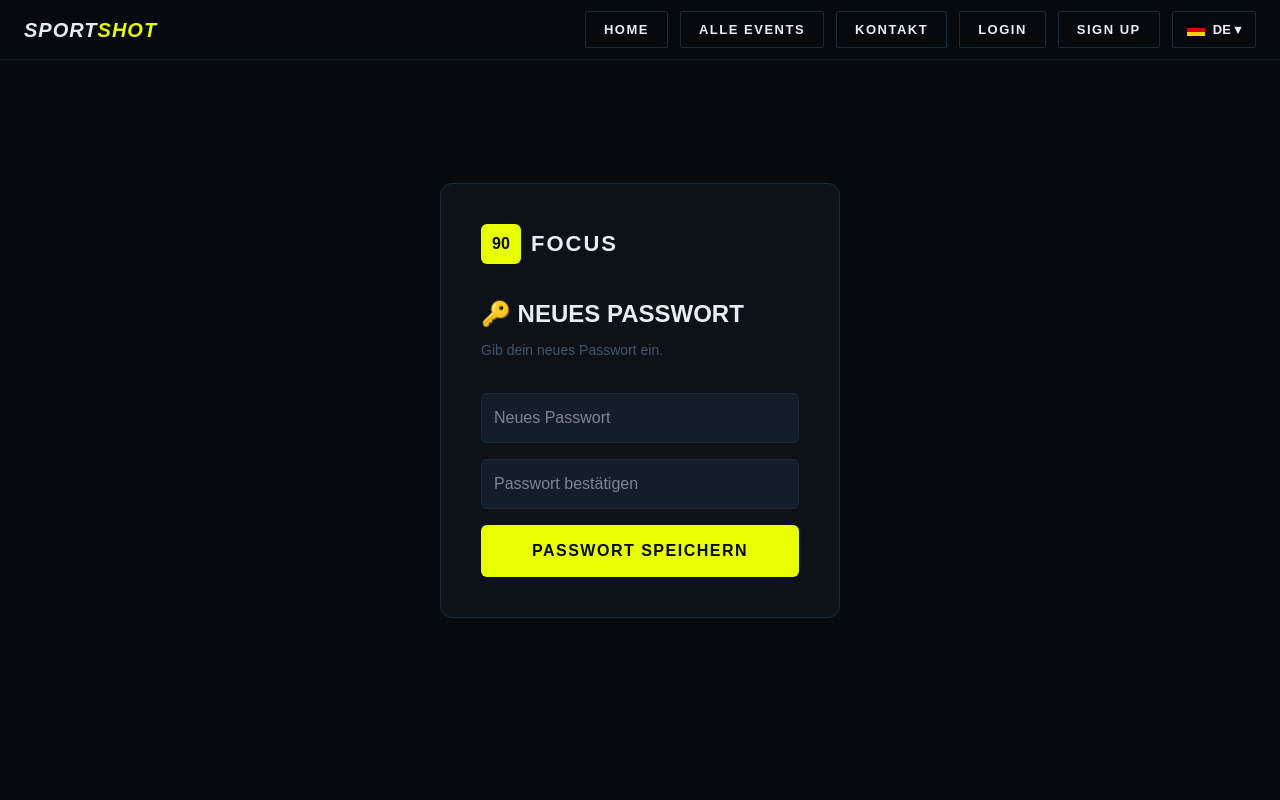
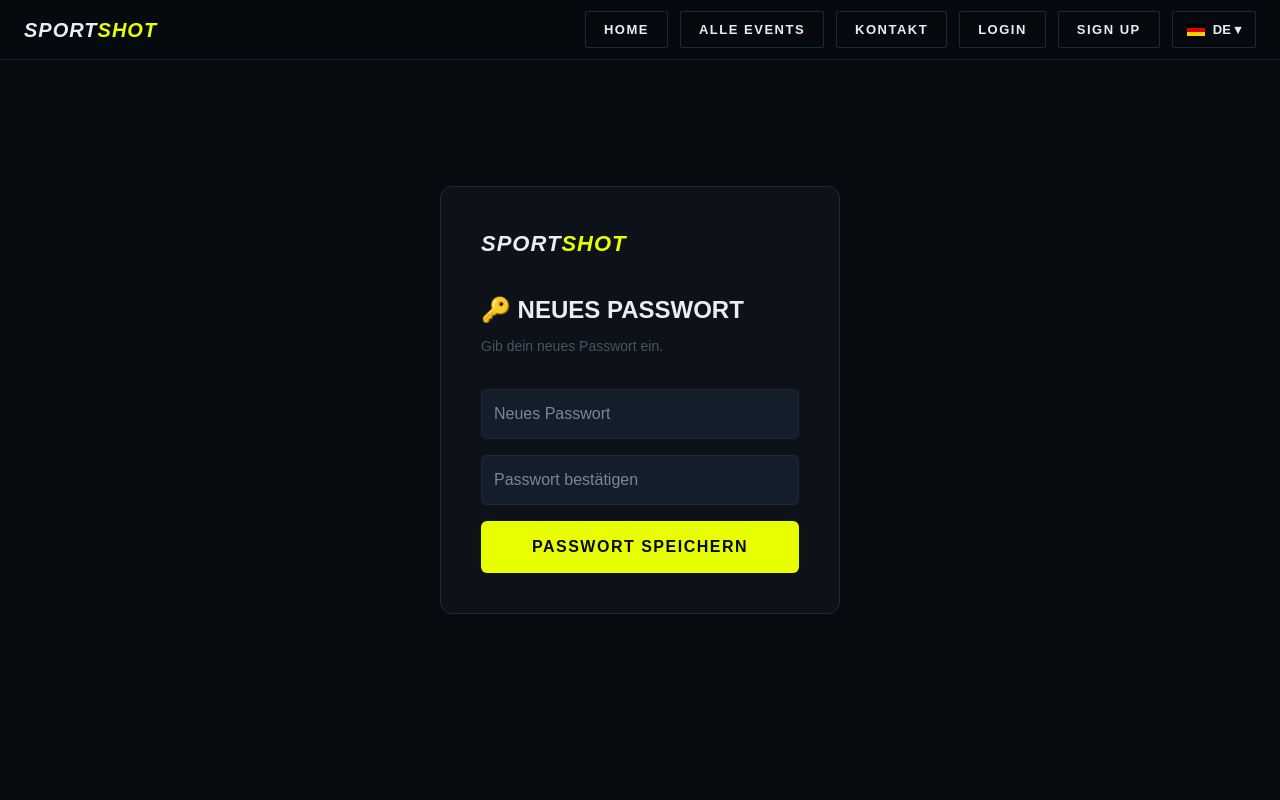
Before and after one commit to 90focus/90focus, a Next.js app: page /reset-password in a window 1280 px wide. Shown: the top 800 px of the page. Built offline with nearby package versions, Linux system fonts and the light colour scheme; no server answers.

Commit message:
Fehlerbehandlung fuer Register und Reset-Password, altes Logo gefixt

```diff
--- a/app/register/page.tsx
+++ b/app/register/page.tsx
@@ -57,6 +57,7 @@ export default function RegisterPage() {
     setLoading(true)
     setError('')
 
+    try {
       const { data, error: signUpError } = await supabase.auth.signUp({
         email, password,
         options: {
@@ -71,12 +72,16 @@ const { data, error: signUpError } = await supabase.auth.signUp({
         } else {
           setError(t.errorPrefix + signUpError.message)
         }
-      setLoading(false)
         return
       }
 
       setSent(true)
+    } catch (e) {
+      console.error('handleRegister error:', e)
+      setError(t.errorPrefix + 'Verbindungsfehler, bitte erneut versuchen.')
+    } finally {
       setLoading(false)
+    }
   }
 
   return (
--- a/app/reset-password/page.tsx
+++ b/app/reset-password/page.tsx
@@ -35,14 +35,20 @@ export default function ResetPasswordPage() {
       return
     }
     setLoading(true)
+    try {
       const { error } = await supabase.auth.updateUser({ password })
       if (error) {
         setMessage('Fehler: ' + error.message)
       } else {
         setMessage('✅ Passwort erfolgreich geändert!')
-      setTimeout(() => router.push('/dashboard'), 2000)
+        setTimeout(() => router.push('/login'), 2000)
       }
+    } catch (e) {
+      console.error('handleReset error:', e)
+      setMessage('Fehler: Verbindungsfehler, bitte erneut versuchen.')
+    } finally {
       setLoading(false)
+    }
   }
 
   return (
@@ -54,11 +60,10 @@ export default function ResetPasswordPage() {
         background: '#0d1219', border: '1px solid #1c2a38',
         borderRadius: '12px', padding: '40px', width: '100%', maxWidth: '400px'
       }}>
-        <div style={{ display: 'flex', alignItems: 'center', gap: 10, marginBottom: 32 }}>
-          <div style={{ width: 40, height: 40, background: '#e8ff00', borderRadius: 6, display: 'flex', alignItems: 'center', justifyContent: 'center' }}>
-            <span style={{ color: '#070b0f', fontWeight: 900, fontSize: 16 }}>90</span>
-          </div>
-          <span style={{ color: '#e8eef4', fontWeight: 900, fontSize: 22, letterSpacing: 2 }}>FOCUS</span>
+<div style={{ marginBottom: 32 }}>
+          <span style={{ fontWeight: 900, fontSize: 22, letterSpacing: 1, fontStyle: 'italic' }}>
+            <span style={{ color: '#e8eef4' }}>SPORT</span><span style={{ color: '#e8ff00' }}>SHOT</span>
+          </span>
         </div>
 
         <h1 style={{ color: '#e8eef4', fontSize: 24, fontWeight: 900, marginBottom: 8, textTransform: 'uppercase' }}>
```
Lines whose indentation alone changed are shown as unchanged.
